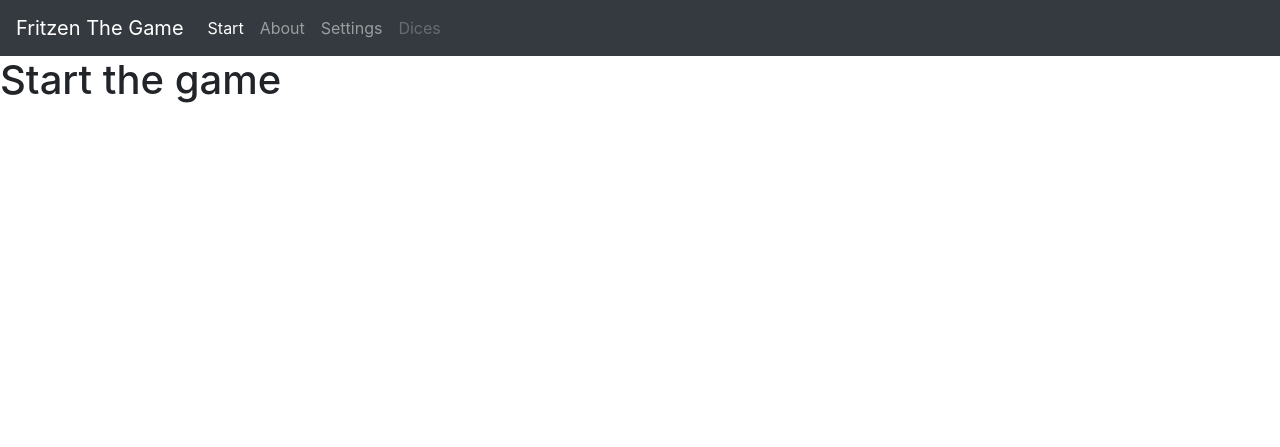
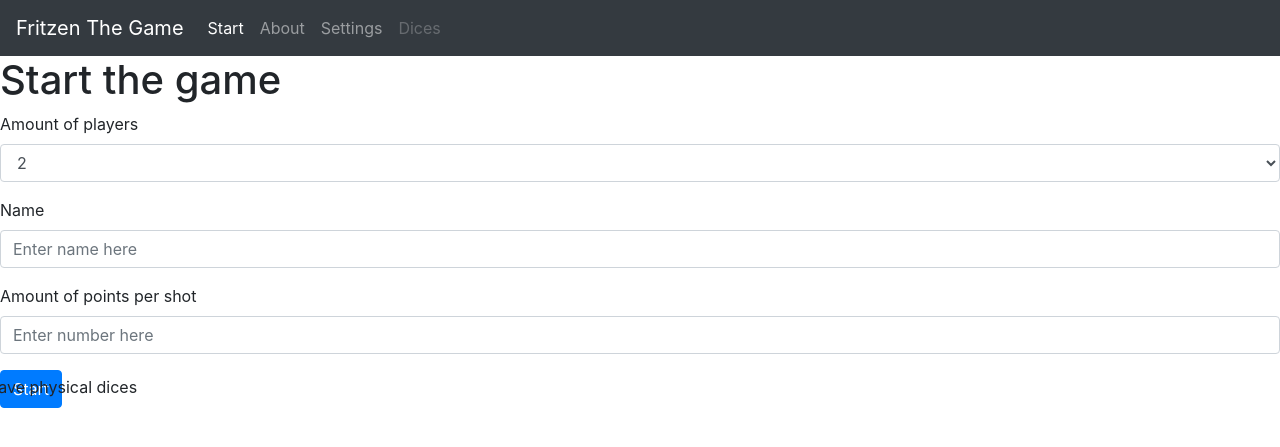
Before and after one commit to Fr1p5/flaskFritzen, a Flask app: page /start in a window 1280 px wide. Shown: the top 447 px of the page. Run offline with Flask 2, Linux system fonts and the light colour scheme; some libraries are stand-ins or nearby versions.

Commit message:
added start input menu

```diff
--- a/templates/start.html
+++ b/templates/start.html
@@ -3,4 +3,35 @@
 
 {% block content %}
 <h1>Start the game</h1>
+
+<form>
+    <div class="form-group">
+        <label for="exampleFormControlSelect1">Amount of players</label>
+        <select class="form-control" id="exampleFormControlSelect1">
+            <option>2</option>
+            <option>3</option>
+            <option>4</option>
+            <option>5</option>
+            <option>6</option>
+            <option>7</option>
+            <option>8</option>
+        </select>
+    </div>
+    <div class="form-group">
+        <label for="exampleFormControlInput1">Name</label>
+        <input type="text" class="form-control" id="exampleFormControlInput1" placeholder="Enter name here">
+    </div>
+    <div class="form-group">
+        <label for="exampleFormControlInput2">Amount of points per shot</label>
+        <input type="number" class="form-control" id="exampleFormControlInput2" placeholder="Enter number here">
+    </div>
+    <div>
+        <input class="form-check-input" type="checkbox" value="" id="defaultCheck1">
+        <label class="form-check-input" for="defaultCheck1">I have physical dices</label>
+    </div>
+    <div>
+        <button type="submit" class="btn btn-primary">Start</button>
+    </div>
+</form>
+
 {% endblock %}
```
